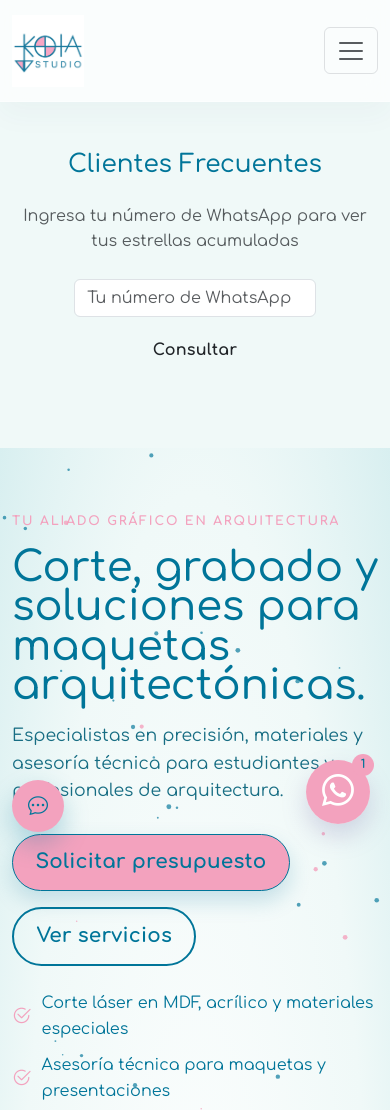
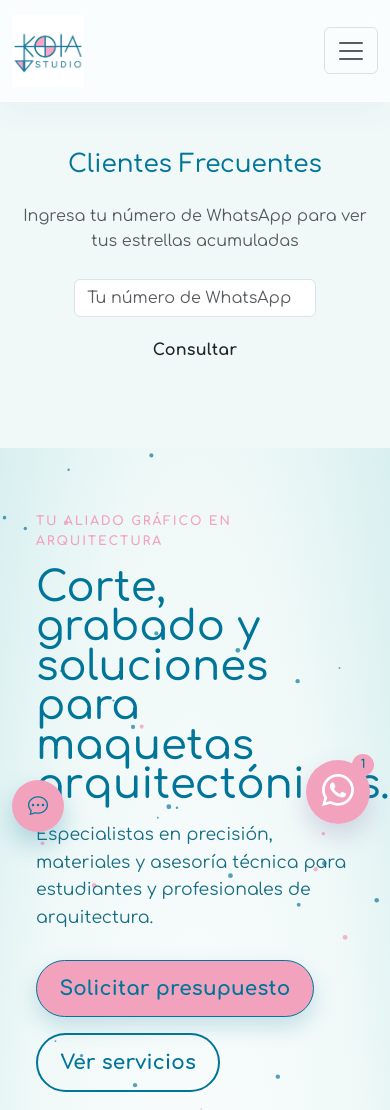
Before and after one commit to reyes2005reyes/Kota-Studio, a website with bundled scripts: page index.html in a window 390 px wide. Shown: the top 1110 px of the page. Built offline with nearby package versions, Linux system fonts and the light colour scheme.

Commit message:
nuevo diseño de ladmn

```diff
--- a/css/main.css
+++ b/css/main.css
@@ -777,6 +777,11 @@ h1, h2, h3, .navbar-brand, .eyebrow {
 }
 
 @media (max-width: 575.98px) {
+  .main > .row,
+  main .row {
+    margin-left: 0;
+    margin-right: 0;
+  }
   .section { padding: 4rem 0; }
   .hero {
     min-height: 760px;
```
